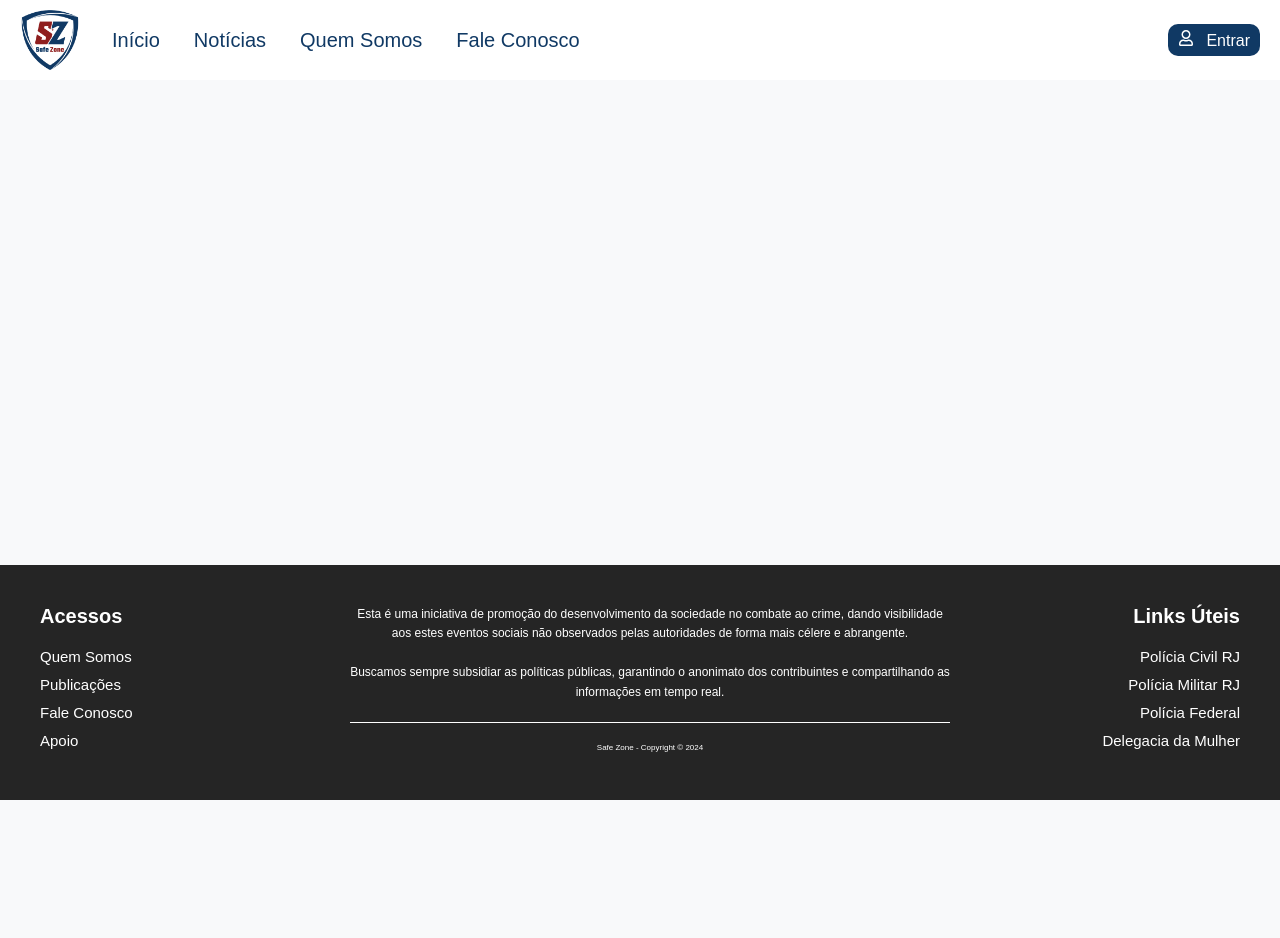
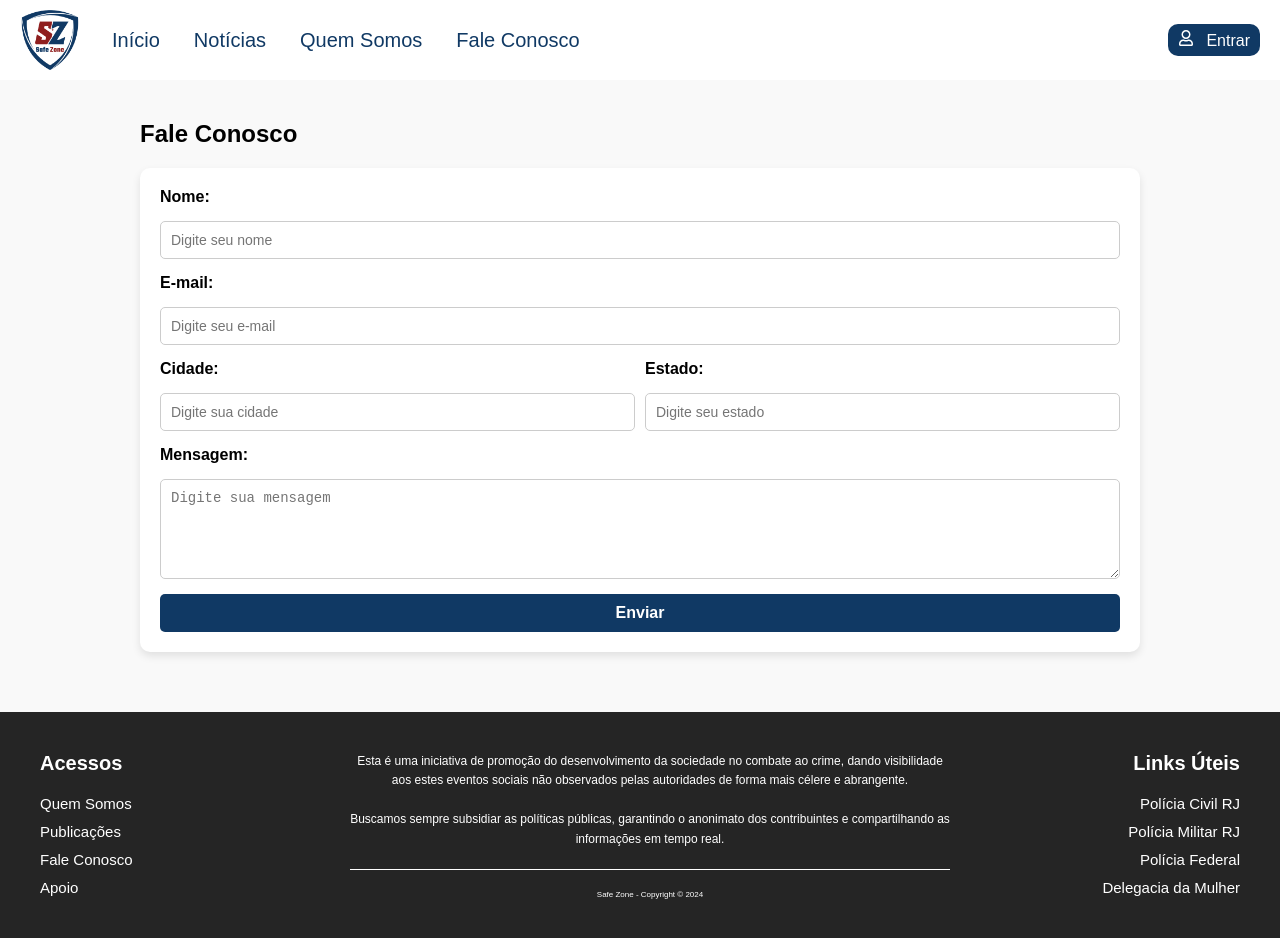
Before and after one commit to WantuilMicael/safezone, a React (Create React App) app: page /faleconosco in a window 1280 px wide. Shown: the top 938 px of the page. Before the commit the page ends 800 px from the top, so only its background shows below. Built offline with nearby package versions, Linux system fonts and the light colour scheme.

Commit message:
Criação da pagina de fale conosco

```diff
--- a/src/pages/Contact/contact.css
+++ b/src/pages/Contact/contact.css
@@ -4,4 +4,87 @@
     flex-direction: column;
     min-height: 100vh;
     align-items: center;
+    background-color: #f9f9f9; /* Fundo da página */
   }
+
+  .contact-content {
+    flex: 1;
+    width: 100%;
+    max-width: 1000px;
+    margin-top: 120px;
+    margin-bottom: 60px;
+  }
+
+  .contact-title {
+    margin-bottom: 20px; /* Espaçamento do título */
+  }
+
+  .contact-title h1 {
+    text-align: left;
+    font-size: 24px;
+    font-weight: bold;
+    color: black;
+  }
+
+  .contact-form {
+    display: flex;
+    flex-direction: column;
+    gap: 15px;
+    background-color: white;
+    border-radius: 10px; /* Estilização opcional */
+    box-shadow: 0 4px 8px rgba(0, 0, 0, 0.1); /* Estilização opcional */
+    padding: 20px;
+    box-sizing: border-box;
+  }
+
+  .contact-form label {
+    font-weight: bold;
+    margin-bottom: 0px; /* Adiciona espaço entre o rótulo e o campo */
+
+  }
+
+  .contact-form input,
+  .contact-form textarea {
+    width: 100%;
+    padding: 10px;
+    font-size: 14px;
+    border: 1px solid #ccc;
+    border-radius: 5px;
+    margin-bottom: 0px; /* Espaço entre os campos */
+  }
+
+  .contact-form textarea {
+    resize: vertical; /* Restringe o redimensionamento ao eixo vertical */
+    min-height: 100px; /* Altura inicial */
+    max-height: 400px; /* Limita a altura máxima */
+  }
+
+  .contact-form .form-row {
+    display: flex;
+    gap: 10px;
+  }
+
+  .contact-form .form-group {
+    flex: 1;
+    display: flex;
+    flex-direction: column;
+  }
+
+  .contact-form .form-group label{
+    padding-bottom: 15px;
+  }
+
+  .contact-form button {
+    padding: 10px;
+    font-size: 16px;
+    font-weight: bold;
+    background-color: #103964;
+    color: white;
+    border: none;
+    border-radius: 5px;
+    cursor: pointer;
+  }
+
+  .contact-form button:hover {
+    background-color: #8F1F1F;
+  }
--- a/src/pages/Contact/index.js
+++ b/src/pages/Contact/index.js
@@ -4,11 +4,68 @@ import './contact.css';
 import Menu from '../../components/Menu'; // Importa o componente da Navbar
 import Footer from '../../components/Rodape'; // Importa o componente do Rodapé
 
-export default function Noticias() {
+export default function Contact() {
   return (
     <div className='contact-page'>
       {/* Navbar */}
       <Menu />
+
+      {/* Conteúdo principal */}
+      <div className='contact-content'>
+        {/* Título separado */}
+        <div className='contact-title'>
+          <h1>Fale Conosco</h1>
+        </div>
+
+        {/* Formulário */}
+        <form className='contact-form'>
+          <label htmlFor='name'>Nome:</label>
+          <input
+            type='text'
+            id='name'
+            name='name'
+            placeholder='Digite seu nome'
+          />
+
+          <label htmlFor='email'>E-mail:</label>
+          <input
+            type='email'
+            id='email'
+            name='email'
+            placeholder='Digite seu e-mail'
+          />
+
+          <div className='form-row'>
+            <div className='form-group'>
+              <label htmlFor='city'>Cidade:</label>
+              <input
+                type='text'
+                id='city'
+                name='city'
+                placeholder='Digite sua cidade'
+              />
+            </div>
+            <div className='form-group'>
+              <label htmlFor='state'>Estado:</label>
+              <input
+                type='text'
+                id='state'
+                name='state'
+                placeholder='Digite seu estado'
+              />
+            </div>
+          </div>
+
+          <label htmlFor='message'>Mensagem:</label>
+          <textarea
+            id='message'
+            name='message'
+            placeholder='Digite sua mensagem'
+          ></textarea>
+
+          <button type='submit'>Enviar</button>
+        </form>
+      </div>
 
       {/* Rodapé */}
       <Footer />
```
